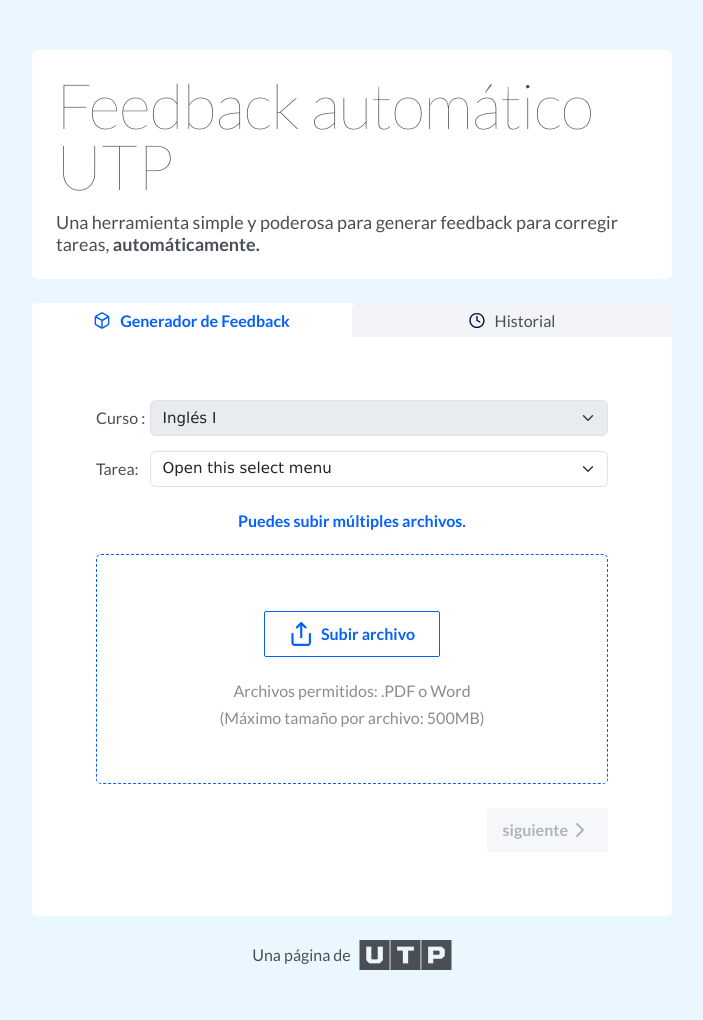
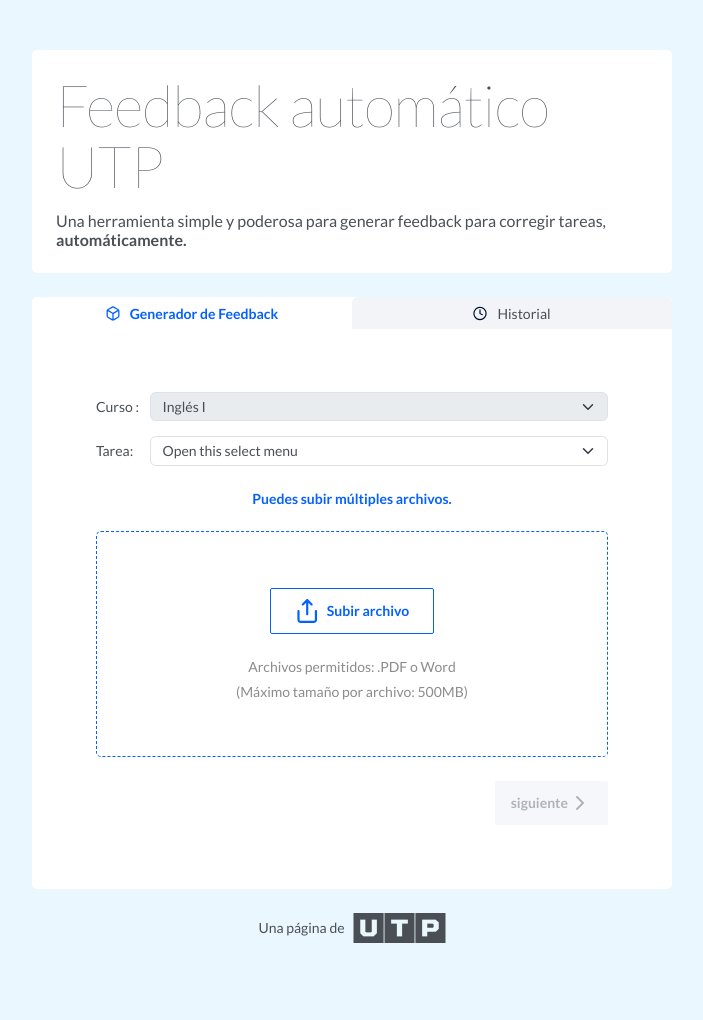
Before and after one commit to dtautp/AI-Feedback-Generator, a Flask app: page /feedback-generator in a window 1280 px wide. Shown: the whole page, without its empty margins (288-991 px from the left). After the commit the page ends 943 px from the top, so only its background shows below. Run offline with Flask 3, Linux system fonts and the light colour scheme.

Commit message:
tamaño fuentes

```diff
--- a/app.py
+++ b/app.py
@@ -84,15 +84,11 @@ def openai_api():
         return render_template('api-openai.html', chat = conversations)
 
 # limpiar conversacion
-@app.route('/limpiar_conversation', methods=['POST'])
+@app.route('/limpiar_conversation')
 def limpiar_array():
     conversations.clear()
+    print(conversations)
     return render_template('api-openai.html')
-
-# ruta nosotros
-# @app.route('/nosotros')
-# def nosotros():
-#     return render_template('feedback-gen copy.html')
 
 # bloque de prueba
 if __name__ == '__main__':
--- a/static/css/feedback-generator.css
+++ b/static/css/feedback-generator.css
@@ -10,6 +10,15 @@
     display: flex;
     flex-direction: column;
     gap: 15px;
+}
+
+.tab-feedback-generator .select-assignment .form-select{
+    font-family: 'Lato', sans-serif !important;
+    color: var(--Texto_Primario, #4A4F55);
+    font-size: var(--font-size-2);
+    font-style: normal;
+    font-weight: 400;
+    line-height: normal;
 }
 
 .tab-feedback-generator .select-assignment .input {
--- a/static/css/general.css
+++ b/static/css/general.css
@@ -12,13 +12,13 @@
     --gris-medio-gris-medio-10: #F2F4F8;
     --gris-medio-gris-medio-50: #848D95;
     --border-radio-1: 5px;
-    --font-size-1: 14px;
-    --font-size-2: 16px;
-    --font-size-3: 18px;
-    --font-size-4: 20px;
-    --font-size-5: 26px;
-    --font-size-6: 38px;
-    --font-size-7: 63px;
+    --font-size-1: 12px;
+    --font-size-2: 14px;
+    --font-size-3: 16px;
+    --font-size-4: 18px;
+    --font-size-5: 24px;
+    --font-size-6: 36px;
+    --font-size-7: 58px;
 }
 
 html, body {
--- a/static/css/layout.css
+++ b/static/css/layout.css
@@ -4,14 +4,15 @@
     /* height: calc(100vh - 50px - 60px); */
     height: auto;
     align-items: center;
-    margin: 50px 0;
+    margin-top: 50px;
+    margin-bottom: 20px;
 }
 
 .layout-content {
     display: flex;
     flex-direction: column;
     gap: 24px;
-    height: 100%;
+    /* height: 100%; */
     width: 50%;
     justify-content: start;
 }
```
Also changed, not shown: static/css/login.css (+11 -1 lines).
